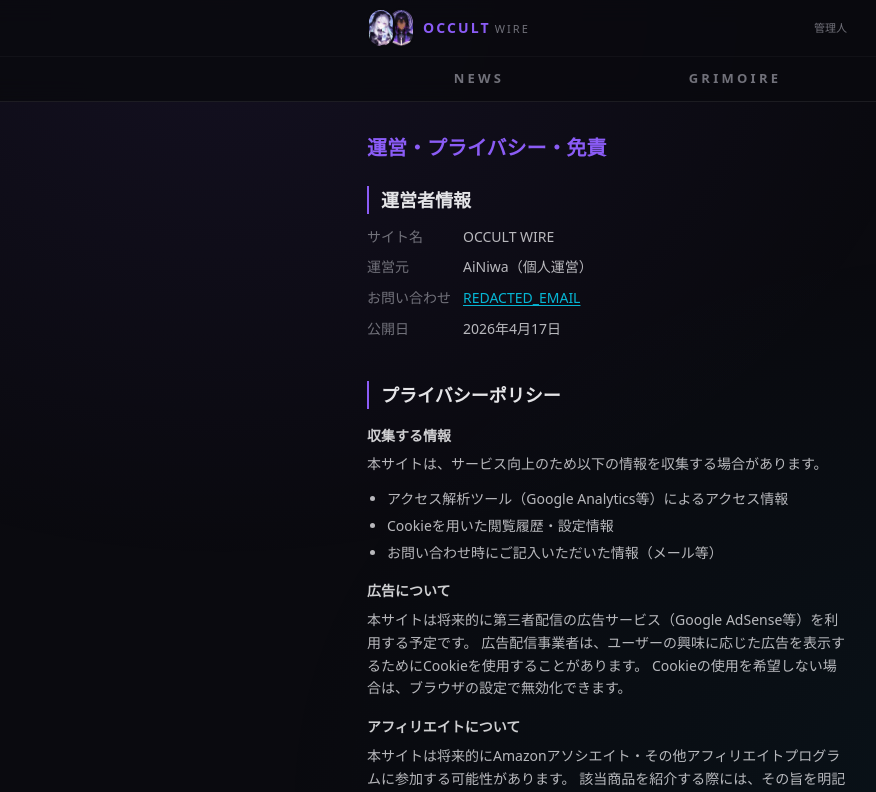
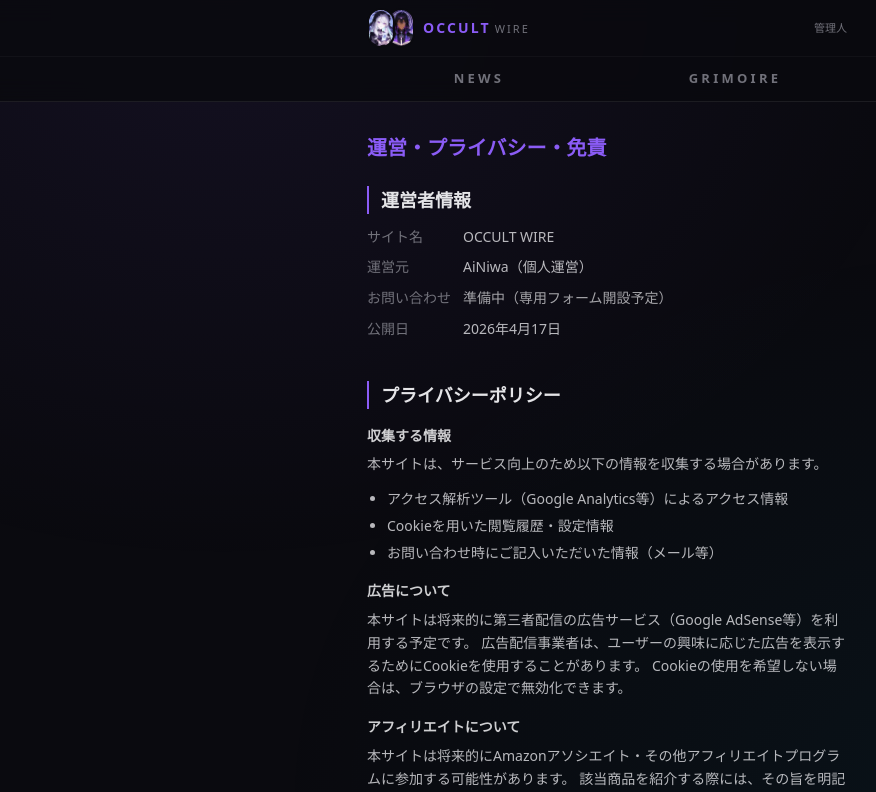
Before and after one commit to agapan611/occult-news-app, a Next.js app: page /legal in a window 1280 px wide. Shown: the top 792 px of the page, without its empty margins (33-909 px from the left). Built offline with nearby package versions, Linux system fonts and the light colour scheme.

Commit message:
fix: 運営者情報からメールアドレスを削除（個人情報保護）

```diff
--- a/src/app/legal/page.tsx
+++ b/src/app/legal/page.tsx
@@ -27,14 +27,7 @@ export default function LegalPage() {
             </div>
             <div className="flex">
               <dt className="w-24 shrink-0 text-muted">お問い合わせ</dt>
-              <dd>
-                <a
-                  href="mailto:REDACTED_EMAIL"
-                  className="text-cyan underline underline-offset-2"
-                >
-                  REDACTED_EMAIL
-                </a>
-              </dd>
+              <dd className="text-foreground/70">準備中（専用フォーム開設予定）</dd>
             </div>
             <div className="flex">
               <dt className="w-24 shrink-0 text-muted">公開日</dt>
```
